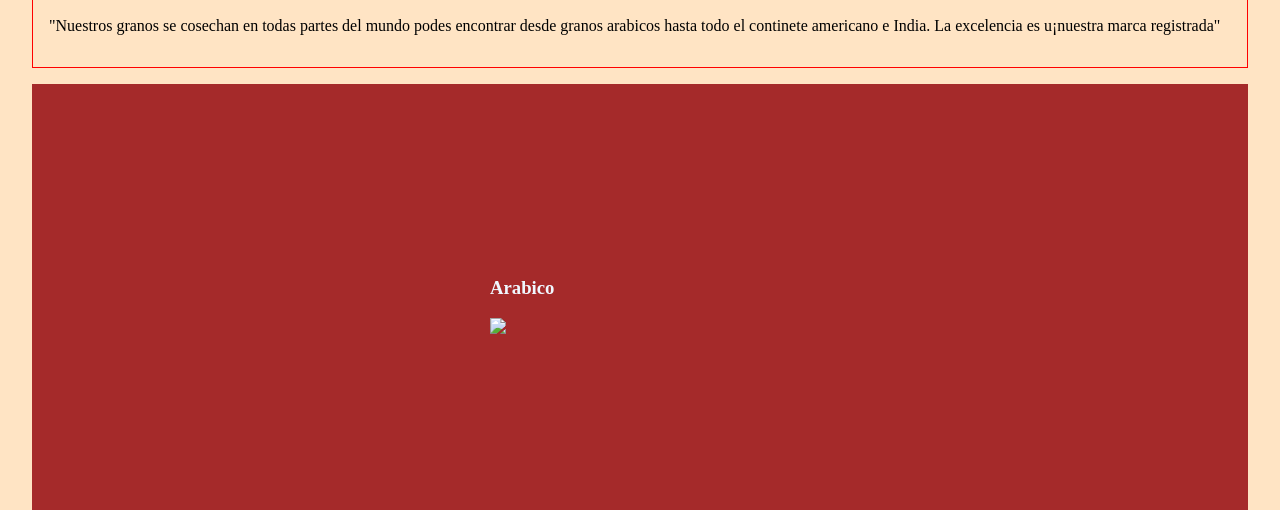
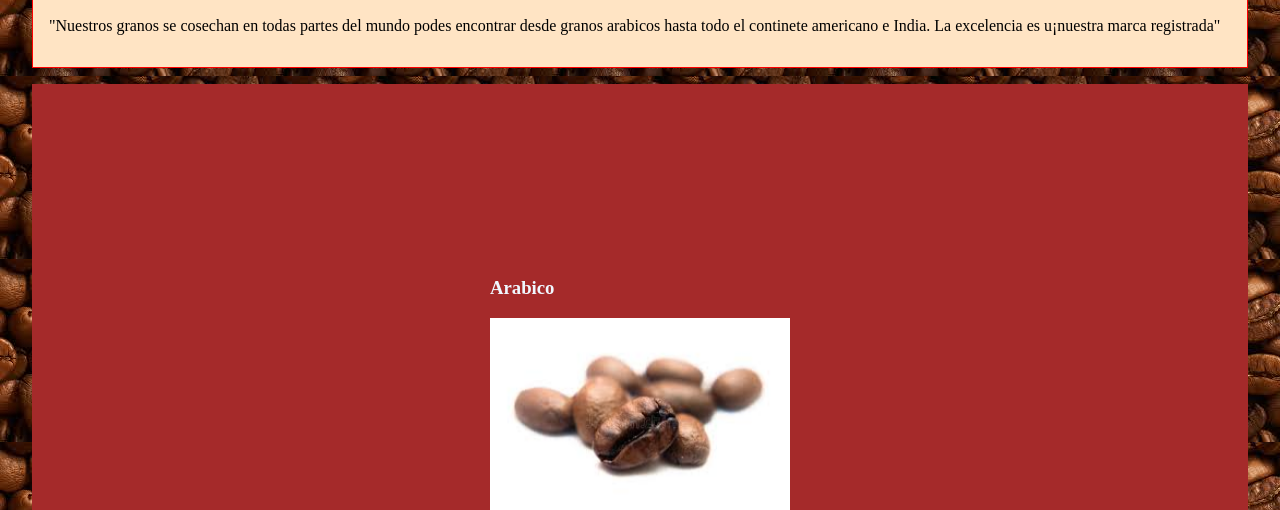
Before and after one commit to Luch2307/coder, a plain HTML site: page pages/productos.html in a window 1280 px wide. Shown: the part 290-800 px from the top of the page. Drawn offline with nearby package versions, Linux system fonts and the light colour scheme.

Commit message:
update todo

```diff
--- a/pages/productos.html
+++ b/pages/productos.html
@@ -55,20 +55,20 @@
         <div class="swiper-wrapper">
           <div class="swiper-slide">
             <h3 class="h3-productos"> Arabico</h3>
-            <img src="/assets/css/img/arabico.jpg" />
+            <img src="../assets/img/arabico.jpg" />
           </div>
           <div class="swiper-slide">
             <h3 class="h3-productos" >Colombian</h3>
-            <img src="/assets/css/img/colombia.2.jpg" />
+            <img src="../assets/img/colombia.2.jpg" />
           </div>
           <div class="swiper-slide">
             <h3 class="h3-productos">Ecuador</h3>
-            <img src="/assets/css/img/ecuador.jpg" />
+            <img src="../assets/img/ecuador.jpg" />
           </div>
           <div class="swiper-slide">
             <h3 class="h3-productoss" >Granos surtidos</h3>
 
-            <img src="/assets/css/img/taza cafe.jpg" />
+            <img src="../assets/img/taza cafe.jpg" />
           </div>
         </div>
         <div class="swiper-pagination"></div>
--- a/style.css
+++ b/style.css
@@ -2,6 +2,8 @@
 body{
     min-height: 100vh;
     padding: 2em;
+    background-image:url(./assets/img/fondo.jpg);
+
 }
 
 /* index.html */
@@ -12,7 +14,6 @@ body{
 .body-index {
     margin:0;
     background-color:bisque;
-    background-image:url(./assets/img/fondo.jpg);
     background:size 100px ;
 }
 
@@ -146,7 +147,6 @@ A{
 .body-contact {
         margin:0;
         background-color:bisque;
-        background-image:url(/assets/css/img/fondo.jpg);
         background:size 100px ;
 
 }
@@ -190,7 +190,6 @@ A{
   .body-productos {
     margin:0;
     background-color:bisque;
-    background-image:url(/assets/css/img/fondo.jpg);
     background:size 100px;
     overflow: auto;
 }
```
